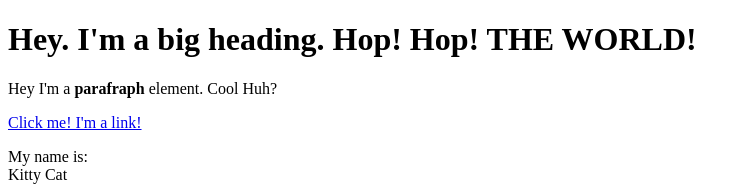
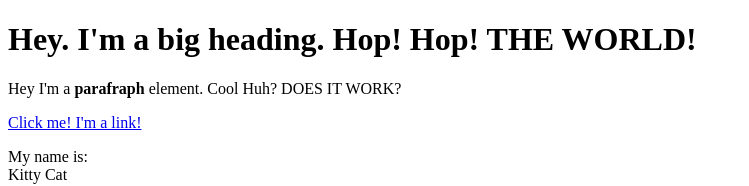
Before and after one commit to katja86/Cartoon-Hero, a plain HTML site: page test.html in a window 1280 px wide. Shown: the top 186 px of the page, without its empty margins (0-749 px from the left). Drawn offline with Linux system fonts and the light colour scheme.

Commit message:
added "those it works"

```diff
--- a/test.html
+++ b/test.html
@@ -5,7 +5,7 @@
 </head>
 <body>
 	<h1>Hey. I'm a big heading. Hop! Hop! THE WORLD!</h1>
-	<p>Hey I'm a <b>parafraph</b> element. Cool Huh?</p>
+	<p>Hey I'm a <b>parafraph</b> element. Cool Huh? DOES IT WORK?</p>
 	<a href="https://google.com" target="_blank" title="Let's go to google">Click me! I'm a link!</a>
 	<p>My name is:<br>
 	Kitty Cat</p>
```
